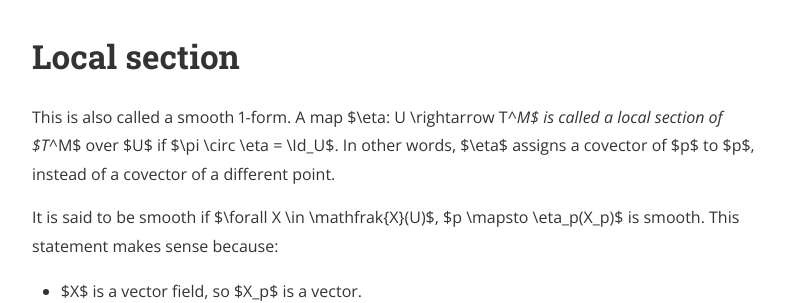
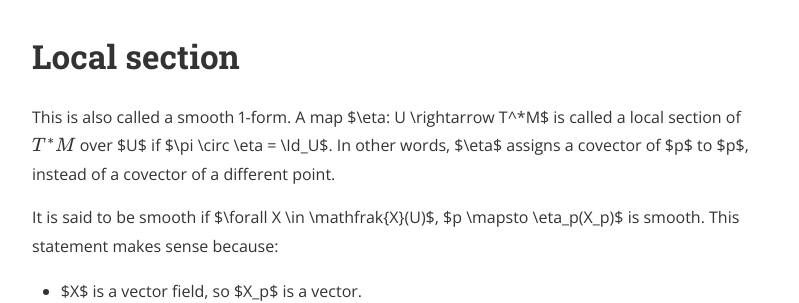
Before and after one commit to hidenori-shinohara/hidenori-shinohara.github.io, a Jekyll site: the page built from _posts/courses/math620/2019-09-09-smooth-manifold-cheat-sheet.md, in a window 1280 px wide and 900 px high, scrolled down 4369 px. Shown: the part 154-457 px from the top of the window, without its empty margins (240-1039 px from the left). Built offline with Jekyll 4.4.1, drawn with Linux system fonts in a browser that asks for light colours; nearby versions of some CDN libraries; formulas are drawn with MathJax 3.

Commit message:
Fix a formatting issue

```diff
--- a/_posts/courses/math620/2019-09-09-smooth-manifold-cheat-sheet.md
+++ b/_posts/courses/math620/2019-09-09-smooth-manifold-cheat-sheet.md
@@ -118,7 +118,7 @@ A local framing of $TM$ over $U$ is a collection $\{ x_1, \cdots, x_n \} \subset
 
 # Local section
 This is also called a smooth 1-form.
-A map $\eta: U \rightarrow T^*M$ is called a local section of $T^*M$ over $U$ if $\pi \circ \eta = \Id_U$.
+A map $\eta: U \rightarrow T^*M$ is called a local section of $$T^*M$$ over $U$ if $\pi \circ \eta = \Id_U$.
 In other words, $\eta$ assigns a covector of $p$ to $p$, instead of a covector of a different point.
 
 It is said to be smooth if $\forall X \in \mathfrak{X}(U)$, $p \mapsto \eta_p(X_p)$ is smooth.
```
